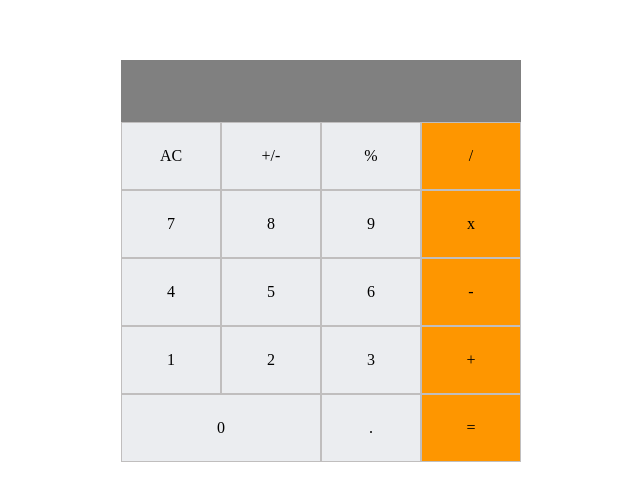
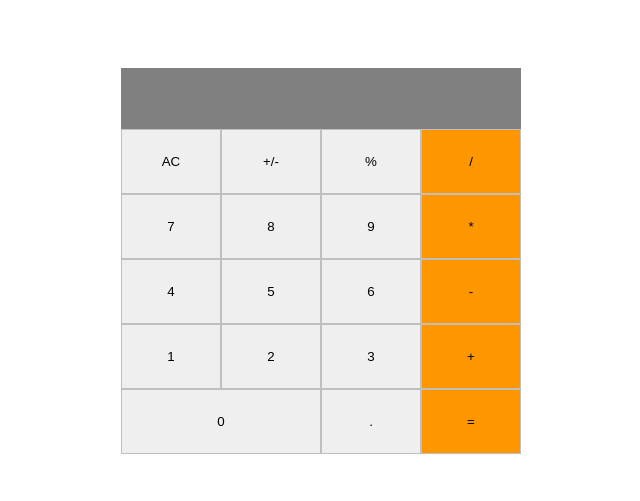
Before and after one commit to uezekiel-mufin/math-magician, a React (Create React App) app: page / in a window 1280 px wide. Shown: the part 155-656 px from the top of the page, without its empty margins (319-959 px from the left). Built offline with nearby package versions, Linux system fonts and the light colour scheme.

Commit message:
made the math magician app work

```diff
--- a/public/index.html
+++ b/public/index.html
@@ -10,34 +10,11 @@
       content="Web site created using create-react-app"
     />
     <link rel="apple-touch-icon" href="%PUBLIC_URL%/logo192.png" />
-    <!--
-      manifest.json provides metadata used when your web app is installed on a
-      user's mobile device or desktop. See https://developers.google.com/web/fundamentals/web-app-manifest/
-    -->
     <link rel="manifest" href="%PUBLIC_URL%/manifest.json" />
-    <!--
-      Notice the use of %PUBLIC_URL% in the tags above.
-      It will be replaced with the URL of the `public` folder during the build.
-      Only files inside the `public` folder can be referenced from the HTML.
-
-      Unlike "/favicon.ico" or "favicon.ico", "%PUBLIC_URL%/favicon.ico" will
-      work correctly both with client-side routing and a non-root public URL.
-      Learn how to configure a non-root public URL by running `npm run build`.
-    -->
-    <title>React App</title>
+    <title>Math Magician</title>
   </head>
   <body>
     <noscript>You need to enable JavaScript to run this app.</noscript>
     <div id="root"></div>
-    <!--
-      This HTML file is a template.
-      If you open it directly in the browser, you will see an empty page.
-
-      You can add webfonts, meta tags, or analytics to this file.
-      The build step will place the bundled scripts into the <body> tag.
-
-      To begin the development, run `npm start` or `yarn start`.
-      To create a production bundle, use `npm run build` or `yarn build`.
-    -->
   </body>
 </html>
--- a/src/App.js
+++ b/src/App.js
@@ -1,5 +1,5 @@
 import React from 'react';
-import Calculator from './components/calculator';
+import Calculator from './components/calculatorUi';
 
 function App() {
   return (
--- /dev/null
+++ b/src/components/button.js
@@ -0,0 +1,12 @@
+import React from 'react'
+import PropTypes from 'prop-types';
+
+const Button = ({btn,onClick}) => {
+
+  return (
+    <button className={btn === '0'? 'zero':''} onClick={onClick}>{btn}</button>
+  )
+}
+
+export default React.memo(Button);
+Button.propTypes = {btn: PropTypes.string.isRequired, onClick: PropTypes.func.isRequired}
--- a/src/components/calculator.js
+++ /dev/null
@@ -1,40 +0,0 @@
-import React from 'react';
-
-const Calculator = () => (
-  <div className="container">
-    <div className="calculator_container">
-      <div className="input_field"><input type="text" /></div>
-      <div className="first_row row">
-        <span>AC</span>
-        <span>+/-</span>
-        <span>%</span>
-        <span>/</span>
-      </div>
-      <div className="second_row row">
-        <span>7</span>
-        <span>8</span>
-        <span>9</span>
-        <span>x</span>
-      </div>
-      <div className="third_row row">
-        <span>4</span>
-        <span>5</span>
-        <span>6</span>
-        <span>-</span>
-      </div>
-      <div className="fourth_row row">
-        <span>1</span>
-        <span>2</span>
-        <span>3</span>
-        <span>+</span>
-      </div>
-      <div className="fifth_row row">
-        <span className="zero">0</span>
-        <span>.</span>
-        <span>=</span>
-      </div>
-    </div>
-  </div>
-);
-
-export default Calculator;
--- /dev/null
+++ b/src/components/calculatorUi.js
@@ -0,0 +1,77 @@
+import React,{useState} from 'react';
+import Button from './button';
+import calculate from '../logic/calculate';
+
+const Calculator = () => {
+  const btnFirst =['AC','+/-','%','/','7','8','9','*','4','5','6','-','1','2','3','+','0','.','=']
+  const [inputValue, setInputValue]=useState('')
+  const [numberOne,setNumberOne]=useState('')
+  const [numberTwo,setNumberTwo]=useState(0)
+  const [operator,setOperator]=useState('')
+
+
+  const handleNumber=(e)=>{
+    const value = e.target.textContent
+
+    if(numberOne !== ''){
+      if(value === '%' || value === '-' || value === '*' || value === '+' || value === '/' ){
+        console.log(numberOne)
+        setInputValue('')
+        setOperator(()=>value)
+        setInputValue(`${value}`)
+        return
+      }
+    }
+    if(!isNaN(value) && operator === ''){
+      setNumberOne(`${numberOne}${value}`)
+      setInputValue(`${inputValue}${value}`)
+    }else if(!isNaN(value) && operator !== ''){
+      if(!numberTwo){
+        setInputValue('')
+        setNumberTwo(`${value}`)
+        // setInputValue(`${inputValue}${value}`)
+      }
+      setNumberTwo(`${numberTwo}${value}`)
+      setInputValue(`${value}`)
+    }
+  }
+
+  const calculateObject=(e)=>{
+    const key = e.target.textContent
+    handleNumber(e)
+    const calcObj ={
+      total:numberOne,
+      next:numberTwo,
+      operation:operator
+    }
+    const result= calculate(calcObj,e.target.textContent)
+    if(key === '='){
+      setNumberOne(0)
+      setNumberTwo(0)
+      setOperator('')
+      setInputValue(result.total)
+    }
+    if(key === 'AC'){
+      setNumberOne(0)
+      setNumberTwo(0)
+      setOperator('')
+      setInputValue('')
+    }
+   console.log(result)
+  }
+
+  return(
+    <div className="container">
+    <div className="calculator_container">
+      <div className="input_field"><input type="text" value={inputValue} onChange={()=>setInputValue(inputValue)}/></div>
+      <div className="row">
+      {btnFirst.map((btn,ind)=>(
+          <Button btn={btn} key={ind}   onClick={(e)=> calculateObject(e)}/>
+        ))}
+      </div>
+    </div>
+  </div>
+)
+  };
+
+export default Calculator;
--- a/src/index.css
+++ b/src/index.css
@@ -22,10 +22,11 @@ body {
 .row {
   width: 100%;
   display: grid;
+  background-color: #ebedf0;
   grid-template-columns: repeat(4, minmax(0, 1fr));
 }
 
-.row span {
+.row button {
   text-align: center;
   border: 1px solid rgb(192, 190, 190);
   padding: 1.5rem 0;
@@ -33,11 +34,8 @@ body {
   cursor: pointer;
 }
 
-.row span:not(:last-child) {
-  background-color: #ebedf0;
-}
-
-.row span:last-child {
+.row :nth-child(4n),
+.row :last-child {
   background-color: #fe9600;
 }
 
--- /dev/null
+++ b/src/logic/calculate.js
@@ -0,0 +1,133 @@
+import operate from './operate';
+
+function isNumber(item) {
+  return !!item.match(/[0-9]+/);
+}
+
+/**
+ * Given a button name and a calculator data object, return an updated
+ * calculator data object.
+ *
+ * Calculator data object contains:
+ *   total:s      the running total
+ *   next:String       the next number to be operated on with the total
+ *   operation:String  +, -, etc.
+ */
+export default function calculate(obj, buttonName) {
+  if (buttonName === 'AC') {
+    return {
+      total: null,
+      next: null,
+      operation: null,
+    };
+  }
+
+  if (isNumber(buttonName)) {
+    if (buttonName === '0' && obj.next === '0') {
+      return {};
+    }
+    // If there is an operation, update next
+    if (obj.operation) {
+      if (obj.next && obj.next !== '0') {
+        return { ...obj, next: obj.next + buttonName };
+      }
+      return { ...obj, next: buttonName };
+    }
+    // If there is no operation, update next and clear the value
+    if (obj.next && obj.next !== '0') {
+      return {
+        next: obj.next + buttonName,
+        total: null,
+      };
+    }
+    return {
+      next: buttonName,
+      total: null,
+    };
+  }
+
+  if (buttonName === '.') {
+    if (obj.next) {
+      if (obj.next.includes('.')) {
+        return { ...obj };
+      }
+      return { ...obj, next: `${obj.next}.` };
+    }
+    if (obj.operation) {
+      return { ...obj, next: '0.' };
+    }
+    if (obj.total) {
+      if (obj.total.includes('.')) {
+        return {};
+      }
+      return { ...obj, next: `${obj.total}.` };
+    }
+    return { ...obj, next: '0.' };
+  }
+
+  if (buttonName === '=') {
+    if (obj.next && obj.operation) {
+      return {
+        total: operate(obj.total, obj.next, obj.operation),
+        next: null,
+        operation: null,
+      };
+    }
+    // '=' with no operation, nothing to do
+    return {};
+  }
+
+  if (buttonName === '+/-') {
+    if (obj.next) {
+      return { ...obj, next: (-1 * parseFloat(obj.next)).toString() };
+    }
+    if (obj.total) {
+      return { ...obj, total: (-1 * parseFloat(obj.total)).toString() };
+    }
+    return {};
+  }
+
+  // Button must be an operation
+
+  // When the user presses an operation button without having entered
+  // a number first, do nothing.
+  // if (!obj.next && !obj.total) {
+  //   return {};
+  // }
+
+  // User pressed an operation after pressing '='
+  if (!obj.next && obj.total && !obj.operation) {
+    return { ...obj, operation: buttonName };
+  }
+
+  // User pressed an operation button and there is an existing operation
+  if (obj.operation) {
+    if (obj.total && !obj.next) {
+      return { ...obj, operation: buttonName };
+    }
+
+    if (!obj.total) {
+      return { total: 0, operation: buttonName };
+    }
+
+    return {
+      total: operate(obj.total, obj.next, obj.operation),
+      next: null,
+      operation: buttonName,
+    };
+  }
+
+  // no operation yet, but the user typed one
+
+  // The user hasn't typed a number yet, just save the operation
+  if (!obj.next) {
+    return { operation: buttonName };
+  }
+
+  // save the operation and shift 'next' into 'total'
+  return {
+    total: obj.next,
+    next: null,
+    operation: buttonName,
+  };
+}
--- /dev/null
+++ b/src/logic/operate.js
@@ -0,0 +1,30 @@
+import Big from 'big.js';
+
+export default function operate(numberOne, numberTwo, operation) {
+  const one = Big(numberOne);
+  const two = Big(numberTwo);
+  if (operation === '+') {
+    return one.plus(two).toString();
+  }
+  if (operation === '-') {
+    return one.minus(two).toString();
+  }
+  if (operation === '*') {
+    return one.times(two).toString();
+  }
+  if (operation === '/') {
+    try {
+      return one.div(two).toString();
+    } catch (err) {
+      return "Can't divide by 0.";
+    }
+  }
+  if (operation === '%') {
+     try {
+      return one.mod(two).toString();
+    } catch (err) {
+      return "Can't find modulo as can't divide by 0.";
+    }
+  }
+  throw Error(`Unknown operation '${operation}'`);
+}
```
